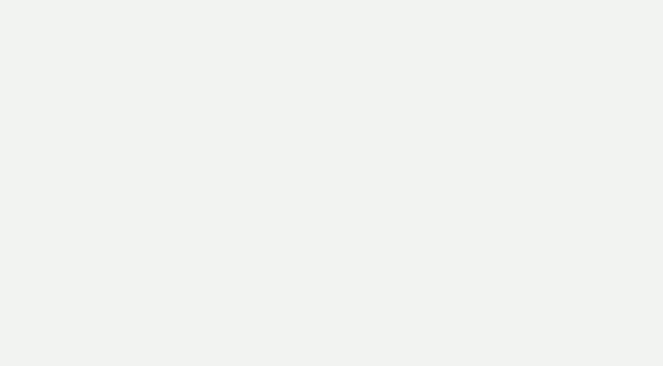
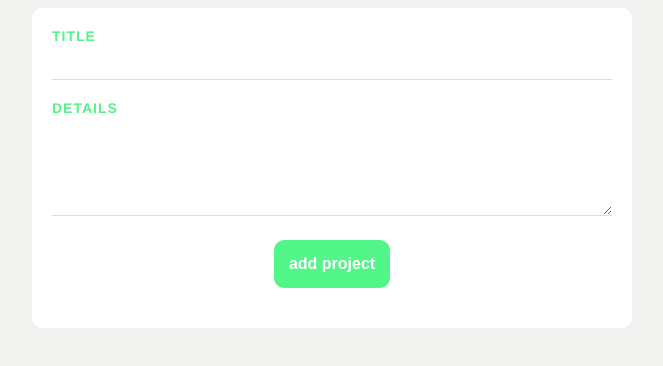
Before and after one commit to hossampy/vue-todo, a Vue app: page /add-project in a window 1280 px wide. Before the commit this address had no page. Shown: the top 366 px of the page, without its empty margins (308-971 px from the left). Built offline with nearby package versions, Linux system fonts and the light colour scheme.

Commit message:
add new task form and css style

```diff
--- a/src/router/index.js
+++ b/src/router/index.js
@@ -1,11 +1,17 @@
 import { createRouter, createWebHistory } from 'vue-router'
 import HomeView from '../views/HomeView.vue'
+import AddProject from '../views/AddProject.vue'
 
 const routes = [
   {
     path: '/',
     name: 'home',
     component: HomeView
+  },
+  {
+    path: '/add-project',
+    name: 'AddProject',
+    component: AddProject
   },
 
 ]
--- /dev/null
+++ b/src/views/AddProject.vue
@@ -0,0 +1,77 @@
+<template>
+  <form @submit.prevent="addproject">
+    <label >title</label>
+    <input type="text" v-model="title" required>
+    <label >Details</label>
+    <textarea required  v-model="Details "></textarea>
+    <button> add project</button>
+  </form>
+</template>
+
+<script>
+export default {
+    data(){
+        return{
+            title:"",
+            Details:""
+        }
+    },
+    methods:{
+        addproject(){
+            console.log(this.title)
+        }
+    }
+
+}
+</script>
+
+<style>
+form{
+    background: white;
+    padding: 20px;
+    border-radius: 10px;
+    border-radius: 10px;
+}
+label{
+    display: block;
+    color: #51f588;
+    text-transform: uppercase;
+    font-size: 14px;
+    font-weight: bold;
+    letter-spacing: 1px;
+    margin: 20px 0 10 0;
+}
+input{
+    padding: 10px;
+    border: 0;
+    border-bottom: 1px solid #ddd;
+    width: 100%;
+    box-sizing: border-box;
+    margin-bottom: 20px;
+}
+textarea{
+     padding: 10px;
+    border: 0;
+    border-bottom: 1px solid #ddd;
+    width: 100%;
+    height: 100px;
+    box-sizing: border-box;
+}
+form button{
+    display: block;
+    margin: 20px auto 0;
+    background: #51f588;
+    padding: 15px;
+    border: 0;
+    border-radius: 10px;
+    font-size: 16px;
+    color: #ffffff;
+    font-weight: bold;
+    margin-bottom: 20px;
+}
+form button:hover{
+    color: #ffffff;
+     background: #8f53f6;
+
+}
+</style>
```
